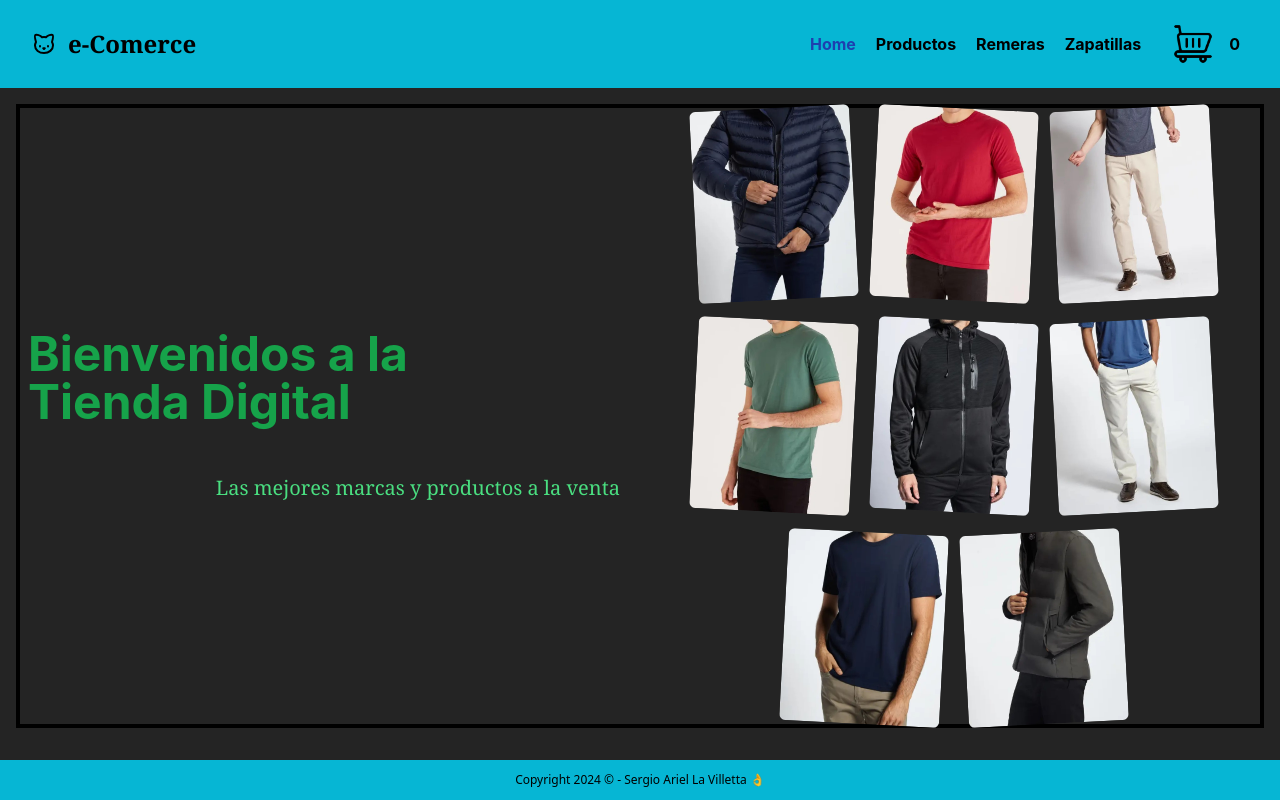
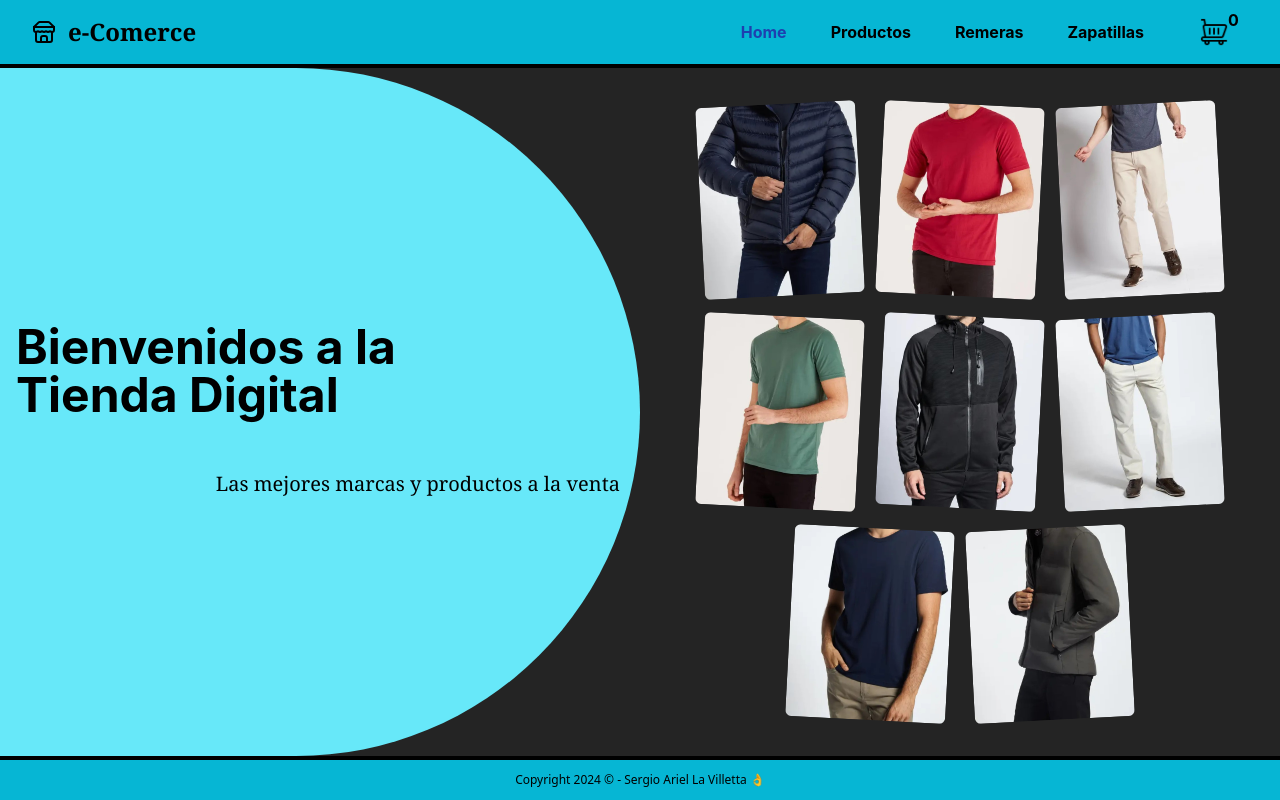
Before and after one commit to sergioLvDev/proyectoFinal-React-Sergio-LaVilletta, a React (Vite) app: page / in a window 1280 px wide. Built offline with nearby package versions, Linux system fonts and the light colour scheme.

Commit message:
Styling Hero

```diff
--- a/src/components/Carrito.jsx
+++ b/src/components/Carrito.jsx
@@ -9,7 +9,7 @@ function Carrito() {
     vaciarCarrito();
   };
   return (
-    <div>
+    <div className="pb-5">
       <TituloPagina titulo={"Carrito"} />
       {carrito.map((el) => (
         <div
--- a/src/components/CartWidget.jsx
+++ b/src/components/CartWidget.jsx
@@ -5,13 +5,13 @@ function CartWidget() {
   const { cantidadEnCarrito } = useContext(CartContex);
 
   return (
-    <div className="flex flex-row items-center justify-around gap-4 mx-3 ">
+    <div className="flex flex-row items-center justify-around gap-4 mx-3 w-7 ">
       <img
         src="/imagenCarrito.png"
         alt="Imagen de un carrito"
         className="w-10"
       />
-      <p>{cantidadEnCarrito()}</p>
+      <p className="relative z-10 mx-3 -top-3 -left-7">{cantidadEnCarrito()}</p>
     </div>
   );
 }
--- a/src/components/Footer.jsx
+++ b/src/components/Footer.jsx
@@ -1,6 +1,6 @@
 function Footer() {
   return (
-    <footer className="flex items-center justify-center p-3 font-sans text-xs text-black bg-cyan-500">
+    <footer className="flex items-center justify-center p-3 font-sans h-[5vh] text-xs text-black bg-cyan-500">
       <p>Copyright 2024 &copy; - Sergio Ariel La Villetta 👌</p>
     </footer>
   );
--- a/src/components/Header.jsx
+++ b/src/components/Header.jsx
@@ -1,14 +1,14 @@
 import { NavLink } from "react-router-dom";
 import NavBar from "./NavBar.jsx";
 
-import { Cat } from "lucide-react";
+import { Store } from "lucide-react";
 
 function Header() {
   return (
-    <header className="flex  items-center justify-between px-5 py-4 font-bold bg-cyan-500 max-[680px]:flex-col">
+    <header className="flex  items-center justify-between h-[8vh] px-5 py-2 font-bold bg-cyan-500 max-[680px]:flex-col">
       <NavLink to="/">
-        <h1 className="flex items-center justify-center gap-3 m-3 font-serif text-2xl text-center text-black">
-          <Cat />
+        <h1 className="flex items-center justify-center gap-3 m-3 font-serif text-2xl text-center text-black hover:transition-all hover:scale-110">
+          <Store />
           e-Comerce
         </h1>
       </NavLink>
--- a/src/components/Home.jsx
+++ b/src/components/Home.jsx
@@ -2,57 +2,57 @@ import TituloPagina from "./TituloPagina";
 
 function Home() {
   return (
-    <div className="flex flex-row max-[900px]:flex-col  items-center justify-center border-4   border-black min-h-[78vh]">
-      <div className="flex max-[900px]:w-full flex-col w-1/2 m-2 ">
-        <h1 className="mb-12 text-5xl font-bold text-green-600 text-start">
+    <div className="flex flex-row items-stretch  max-[900px]:flex-col h-[87vh] border-y-4   border-black">
+      <div className="flex max-[900px]:w-full flex-col justify-center bg-cyan-300 rounded-r-full  w-1/2 ">
+        <h1 className="px-4 mb-12 text-5xl font-bold text-black animate-bounce">
           Bienvenidos a la <br /> Tienda Digital
         </h1>
-        <p className="mr-5 font-serif text-xl text-center text-green-400 sm:text-right ">
+        <p className="mr-5 font-serif text-xl text-black sm:text-right ">
           Las mejores marcas y productos a la venta
         </p>
       </div>
 
-      <div className="flex flex-row flex-wrap max-[900px]:w-full  items-center justify-center w-1/2 gap-5 ">
+      <div className="flex flex-row flex-wrap max-[900px]:w-full items-center content-center justify-center w-1/2 gap-5 ">
         <img
           src="/imagenesProductos/camperas/01.jpg"
           alt="carrousel1"
-          className="object-cover w-40 h-48 rounded-md -rotate-3"
+          className="object-cover w-40 h-48 rounded-md hover:scale-110 hover:rotate-0 hover:transition-all -rotate-3"
         />
         <img
           src="/imagenesProductos/remeras/01.jpg"
           alt="carrousel1"
-          className="object-cover w-40 h-48 rounded-md rotate-3"
+          className="object-cover w-40 h-48 rounded-md hover:scale-110 hover:rotate-0 hover:transition-all rotate-3"
         />
         <img
           src="/imagenesProductos/pantalones/01.jpg"
           alt="carrousel1"
-          className="object-cover w-40 h-48 rounded-md -rotate-3"
+          className="object-cover w-40 h-48 rounded-md hover:scale-110 hover:rotate-0 hover:transition-all -rotate-3"
         />
 
         <img
           src="/imagenesProductos/remeras/03.jpg"
           alt="carrousel1"
-          className="object-cover w-40 h-48 rounded-md rotate-3"
+          className="object-cover w-40 h-48 rounded-md hover:scale-110 hover:rotate-0 hover:transition-all rotate-3"
         />
         <img
           src="/imagenesProductos/camperas/05.jpg"
           alt="carrousel1"
-          className="object-cover w-40 h-48 rounded-md rotate-3"
+          className="object-cover w-40 h-48 rounded-md hover:scale-110 hover:rotate-0 hover:transition-all rotate-3"
         />
         <img
           src="/imagenesProductos/pantalones/02.jpg"
           alt="carrousel1"
-          className="object-cover w-40 h-48 rounded-md -rotate-3"
+          className="object-cover w-40 h-48 rounded-md hover:scale-110 hover:rotate-0 hover:transition-all -rotate-3"
         />
         <img
           src="/imagenesProductos/remeras/04.jpg"
           alt="carrousel1"
-          className="object-cover w-40 h-48 rounded-md rotate-3"
+          className="object-cover w-40 h-48 rounded-md hover:scale-110 hover:rotate-0 hover:transition-all rotate-3"
         />
         <img
           src="/imagenesProductos/camperas/03.jpg"
           alt="carrousel1"
-          className="object-cover w-40 h-48 rounded-md -rotate-3"
+          className="object-cover w-40 h-48 rounded-md hover:scale-110 hover:rotate-0 hover:transition-all -rotate-3"
         />
       </div>
     </div>
--- a/src/components/ItemDetail.jsx
+++ b/src/components/ItemDetail.jsx
@@ -18,7 +18,7 @@ const ItemDetail = ({ item }) => {
 
   return (
     <>
-      <TituloPagina titulo={"Item Detail"} />
+      <TituloPagina titulo={"Detalle del Producto"} />
       <div className="flex items-center justify-center bg-slate-900 p-5 gap-5 max-[680px]:flex-col">
         <img
           src={item.images}
--- a/src/components/ItemList.jsx
+++ b/src/components/ItemList.jsx
@@ -2,7 +2,7 @@ import Item from "./Item";
 
 function ItemsList({ items1 }) {
   return (
-    <section className="grid grid-cols-1 gap-8 text-center sm:grid-cols-3 md:grid-cols-4 lg:grid-cols-5 xl:grid-cols-6">
+    <section className="grid grid-cols-1 gap-8 p-4 text-center sm:grid-cols-3 md:grid-cols-4 lg:grid-cols-5 xl:grid-cols-6">
       {items1.map((i) => (
         <Item item={i} key={i.id} />
       ))}
--- a/src/components/Main.jsx
+++ b/src/components/Main.jsx
@@ -7,7 +7,7 @@ import CheckOut from "./CheckOut";
 
 function Main() {
   return (
-    <main className="p-4 grow">
+    <main className=" grow">
       <Routes>
         <Route path="/" element={<Home />} />
         <Route path="/categoria/:id" element={<ItemListContainer />} />
--- a/src/components/NavBar.jsx
+++ b/src/components/NavBar.jsx
@@ -3,12 +3,20 @@ import CartWidget from "./CartWidget";
 
 function NavBar() {
   return (
-    <nav className="flex items-center justify-center gap-5 p-2 text-black max-[450px]:flex-col ">
-      <NavLink to="/">Home</NavLink>
-      <NavLink to="/productos">Productos</NavLink>
-      <NavLink to="/categoria/Remeras">Remeras</NavLink>
-      <NavLink to="/categoria/Zapatillas">Zapatillas</NavLink>
-      <NavLink to="/carrito">
+    <nav className=" flex items-center justify-center gap-5 p-2  text-black max-[450px]:flex-col ">
+      <NavLink to="/" className={"itemhover"}>
+        Home
+      </NavLink>
+      <NavLink to="/productos" className={"itemhover"}>
+        Productos
+      </NavLink>
+      <NavLink to="/categoria/Remeras" className={"itemhover"}>
+        Remeras
+      </NavLink>
+      <NavLink to="/categoria/Zapatillas" className={"itemhover"}>
+        Zapatillas
+      </NavLink>
+      <NavLink to="/carrito" className={"itemhover"}>
         <CartWidget />
       </NavLink>
     </nav>
--- a/src/components/TituloPagina.jsx
+++ b/src/components/TituloPagina.jsx
@@ -1,6 +1,6 @@
 function TituloPagina({ titulo }) {
   return (
-    <h2 className="p-3 mb-5 text-3xl font-bold text-center bg-cyan-800 ">
+    <h2 className="p-3 mb-4 text-3xl font-bold text-center bg-cyan-800 ">
       {titulo}
     </h2>
   );
--- a/src/index.scss
+++ b/src/index.scss
@@ -27,3 +27,7 @@
 a.active {
   @apply text-blue-800;
 }
+
+.itemhover {
+  @apply hover:bg-cyan-600 rounded-full px-3 py-2 hover:text-white;
+}
```
